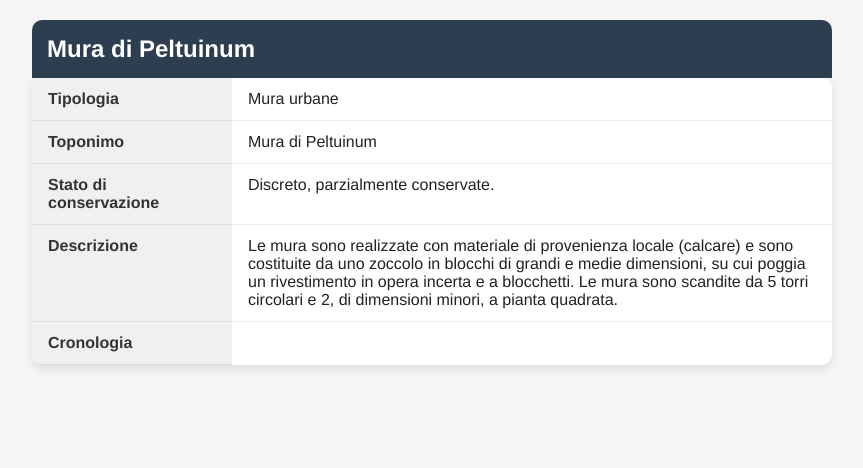
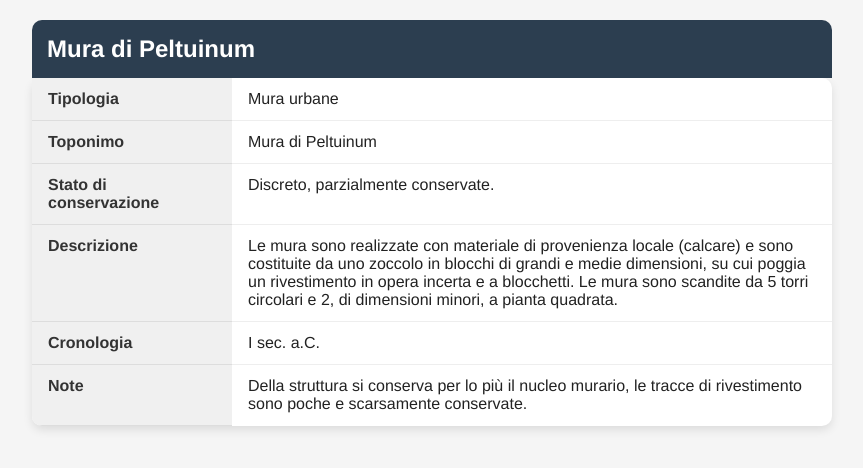
Before and after one commit to Edoarch94/DOTTORATO_UMAP, a plain HTML site: page scheda_mura_peltuinum.html in a window 1280 px wide. Shown: the whole page, without its empty margins (208-1071 px from the left). Drawn offline with Linux system fonts and the light colour scheme.

Commit message:
Update scheda_mura_peltuinum.html

```diff
--- a/scheda_mura_peltuinum.html
+++ b/scheda_mura_peltuinum.html
@@ -71,3 +71,12 @@
     </tr>
     <tr>
       <th>Cronologia</th>
+      <td>I sec. a.C.</td>
+    </tr>
+    <tr>
+      <th>Note</th>
+      <td>Della struttura si conserva per lo più il nucleo murario, le tracce di rivestimento sono poche e scarsamente conservate.</td>
+    </tr>
+  </table>
+</body>
+</html>
```
